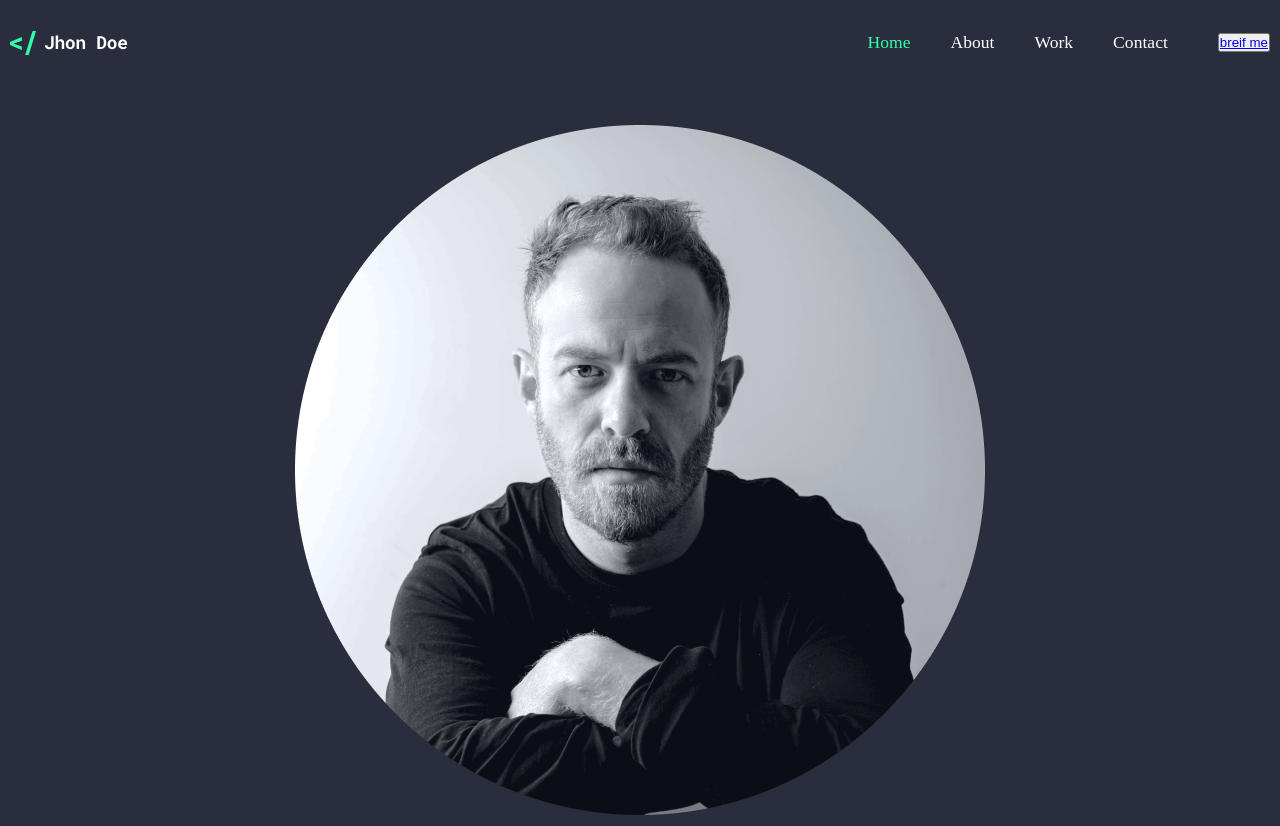
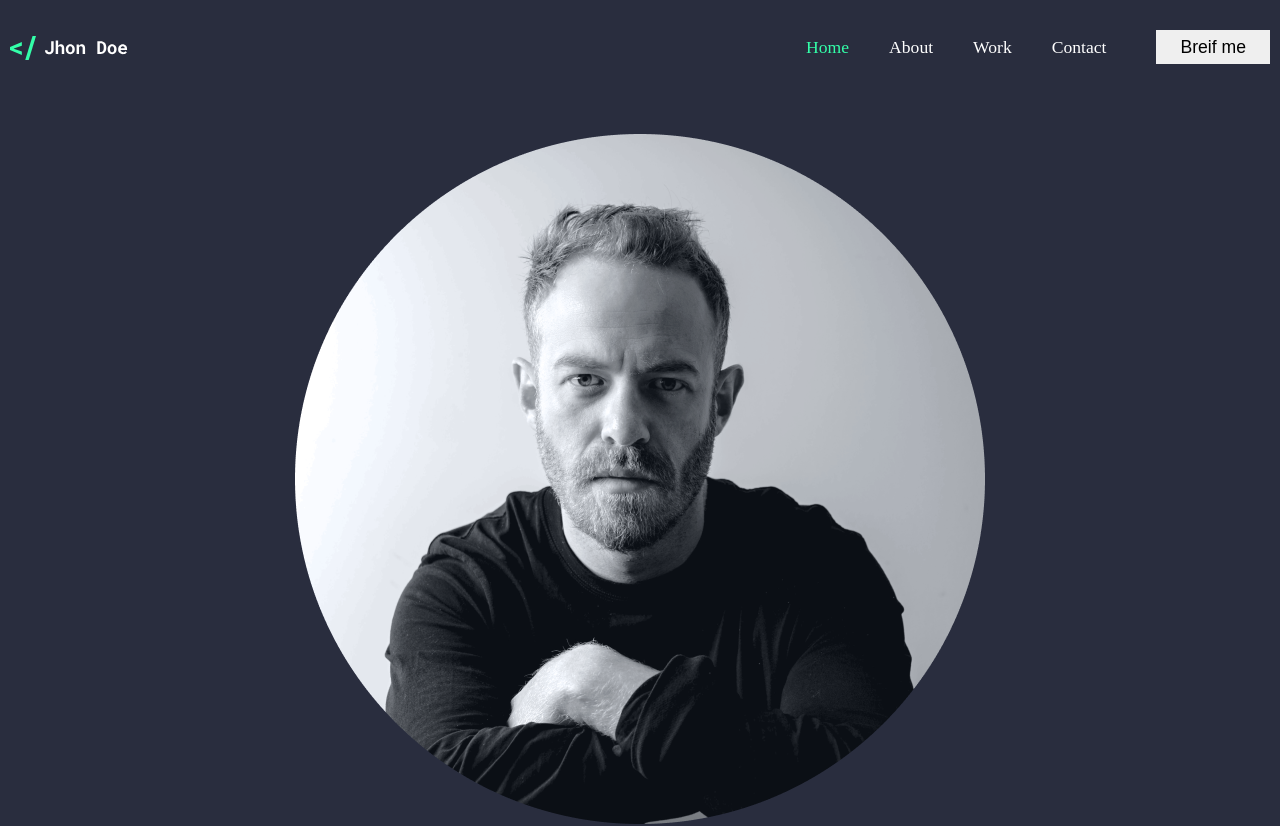
Before and after one commit to Mohanbarman/portfolio-1, a plain HTML site: page index.html in a window 1280 px wide. Shown: the top 826 px of the page. Drawn offline with Linux system fonts and the light colour scheme.

Commit message:
adding styles to berif me btn

```diff
--- a/css/style.css
+++ b/css/style.css
@@ -133,6 +133,18 @@ nav .menu li a:hover {
 nav .menu li .active::before,
 nav .menu li .active::after {
   opacity: 1;
+}
+
+nav .breif-me-btn {
+  border: 0;
+  padding: 0.5em 1.8em;
+}
+
+nav .breif-me-btn a {
+  font-size: 1.1rem;
+  color: black;
+  font-weight: 500;
+  text-decoration: none;
 }
 
 .profile {
--- a/index.html
+++ b/index.html
@@ -31,7 +31,7 @@
       </div>
 
       <button class="breif-me-btn">
-        <a href="#" class="html-style">breif me</a>
+        <a href="#" class="html-style">Breif me</a>
       </button>
     </nav>
 
```
Also changed, not shown: 1 other file.
